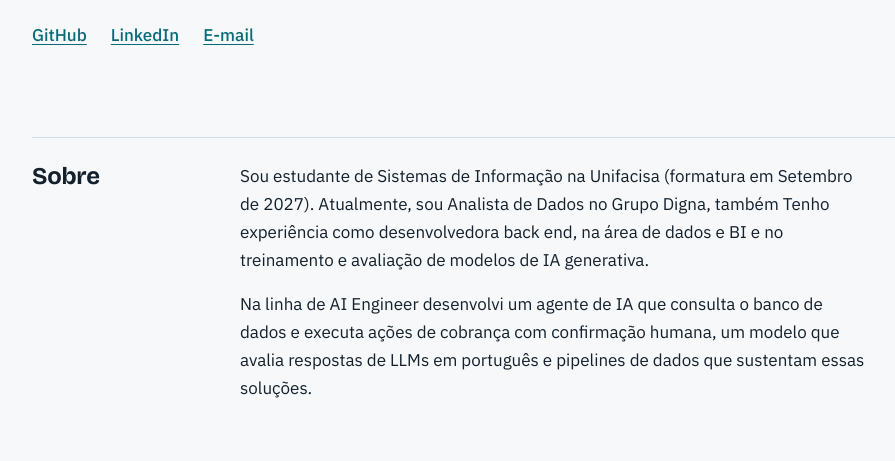
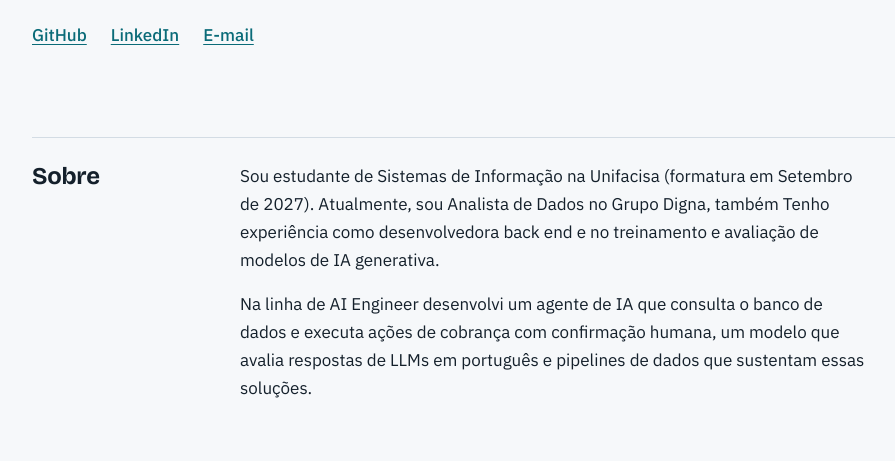
Before and after one commit to jeniffersantos09/jeniffersantos09.github.io, a plain HTML site: page index.html in a window 1280 px wide. Shown: the part 339-800 px from the top of the page, without its empty margins (144-1039 px from the left). Drawn offline with nearby package versions, Linux system fonts and the light colour scheme.

Commit message:
Update profile description in index.html
Removed mention of experience in BI from the profile description.

```diff
--- a/index.html
+++ b/index.html
@@ -37,7 +37,7 @@
     <section id="sobre" class="secao">
       <h2>Sobre</h2>
       <div class="conteudo">
-        <p>Sou estudante de Sistemas de Informação na Unifacisa (formatura em Setembro de 2027). Atualmente, sou Analista de Dados no Grupo Digna, também Tenho experiência como desenvolvedora back end, na área de dados e BI e no treinamento e avaliação de modelos de IA generativa.</p>
+        <p>Sou estudante de Sistemas de Informação na Unifacisa (formatura em Setembro de 2027). Atualmente, sou Analista de Dados no Grupo Digna, também Tenho experiência como desenvolvedora back end e no treinamento e avaliação de modelos de IA generativa.</p>
         <p> Na linha de AI Engineer desenvolvi um agente de IA que consulta o banco de dados e executa ações de cobrança com confirmação humana, um modelo que avalia respostas de LLMs em português e pipelines de dados que sustentam essas soluções.</p>
       </div>
     </section>
```
